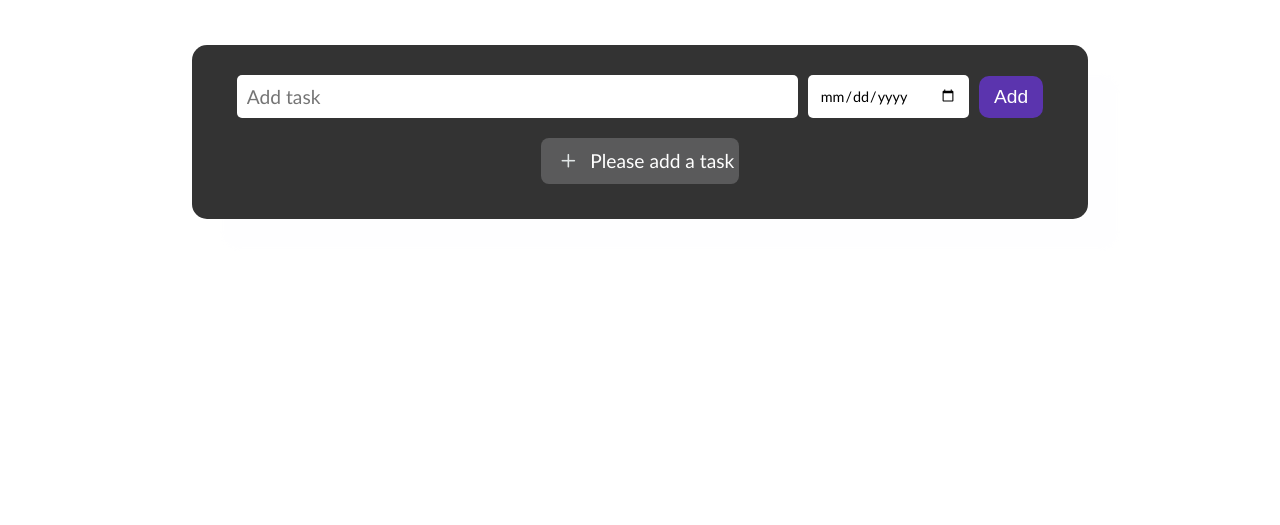
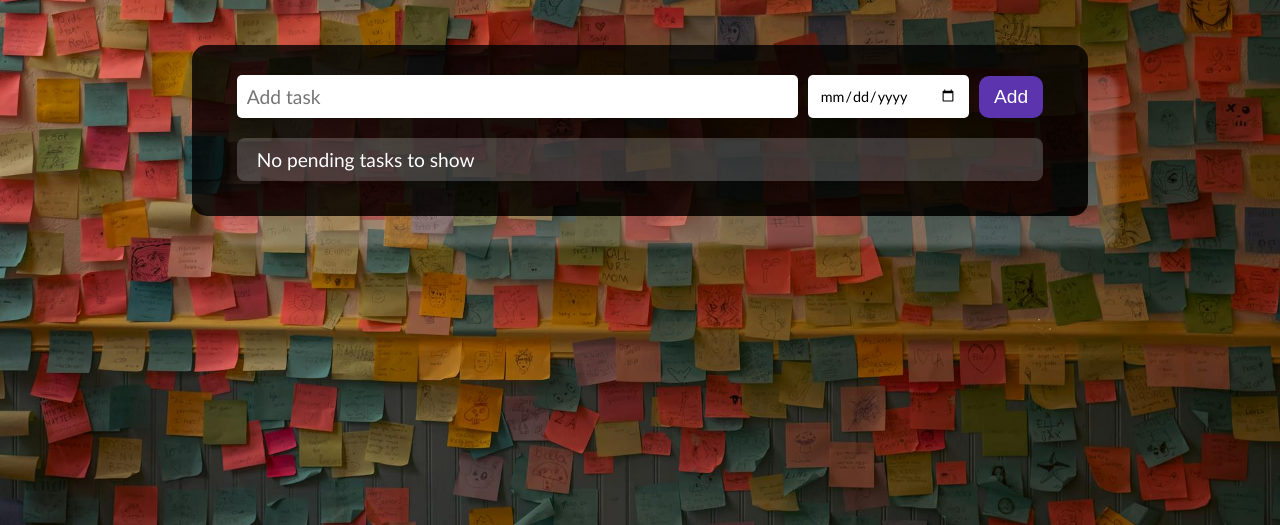
Before and after one commit to theagegupta/Task-Manager, a plain HTML site: page index.html in a window 1280 px wide. Shown: the part 275-800 px from the top of the page. Drawn offline with Linux system fonts and the light colour scheme.

Commit message:
Fixed script and background not loading error

```diff
--- a/index.html
+++ b/index.html
@@ -38,6 +38,6 @@
     </div>
     <applet code = HelloWorld.class></applet>
 
-    <script src="todo.js"></script>
+    <script src="script.js"></script>
 </body>
 </html>
```
Also changed, not shown: images/background.jpg (renamed from images/pexels-alteredsnaps-12797275.jpg).
